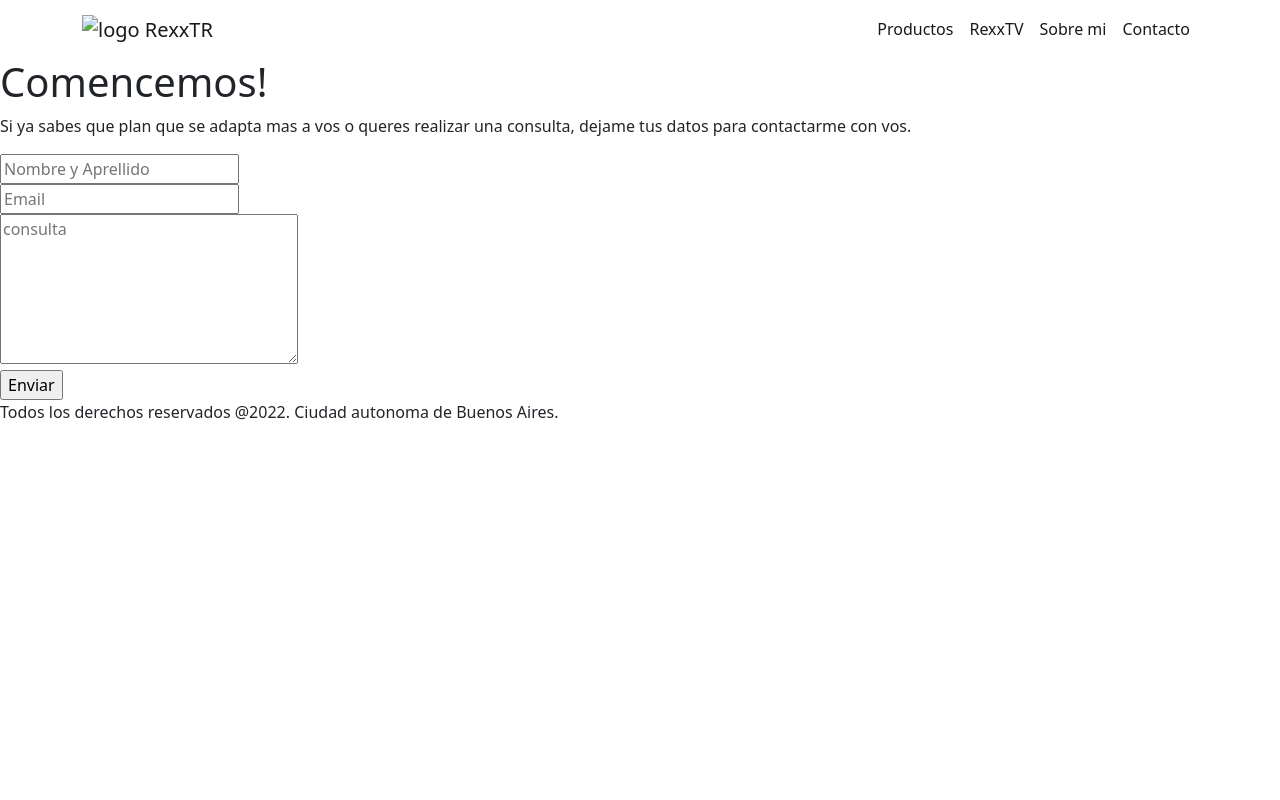
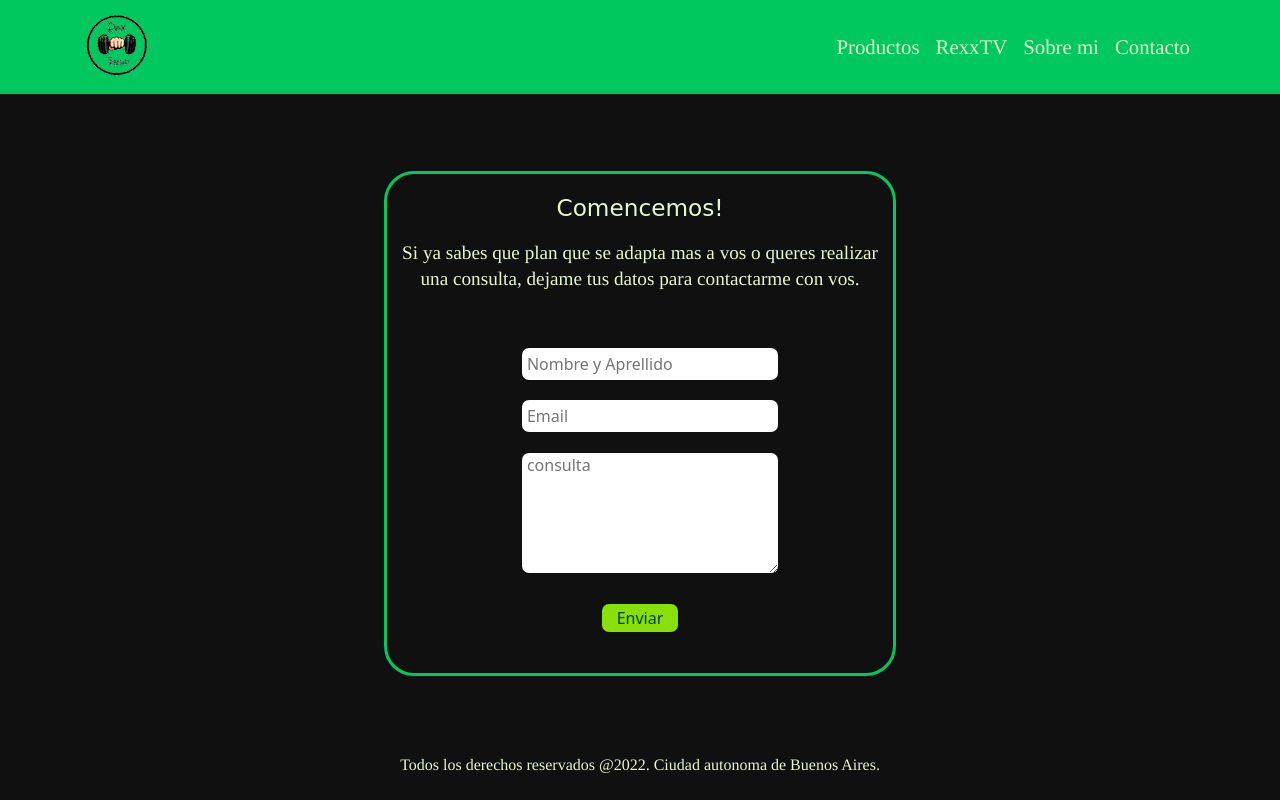
Before and after one commit to AndreaCGonzalez/2da-entrega-proyecto-final, a website: page paginas/solicitar.html in a window 1280 px wide. Drawn offline with nearby package versions, Linux system fonts and the light colour scheme; files that its build step writes are made by us from their sources; the site is published under a folder, as on GitHub Pages, so addresses that start at the root find nothing; a web font is replaced by a local one.

Commit message:
arreglo rutas de img y links

```diff
--- a/paginas/solicitar.html
+++ b/paginas/solicitar.html
@@ -13,7 +13,7 @@
     <link href="https://cdn.jsdelivr.net/npm/bootstrap@5.1.3/dist/css/bootstrap.min.css" rel="stylesheet"
         integrity="sha384-1BmE4kWBq78iYhFldvKuhfTAU6auU8tT94WrHftjDbrCEXSU1oBoqyl2QvZ6jIW3" crossorigin="anonymous">
     <link rel="shortcut icon" href="../imagenes/Logo RexxTR.png" />
-    <link rel="stylesheet" href="/css/estilos.css">
+    <link rel="stylesheet" href="../css/estilos.css">
     <title>RexxTrainer</title>
 </head>
 
@@ -23,7 +23,7 @@
         <nav class="navbar navbar-expand-lg navbar-light">
 
             <div class="container">
-                <a class="navbar-brand" href="../index.html"><img src="/imagenes/Logo RexxTR.png" alt="logo RexxTR" /></a>
+                <a class="navbar-brand" href="../index.html"><img src="../imagenes/Logo RexxTR.png" alt="logo RexxTR" /></a>
 
                 <button class="navbar-toggler" type="button" data-bs-toggle="collapse" data-bs-target="#navbarNav"
                     aria-controls="navbarNav" aria-expanded="false" aria-label="Toggle navigation">
@@ -40,7 +40,7 @@
                             <a class="nav-link active" href="../index.html#RexxTV">RexxTV</a>
                         </li>
                         <li class="nav-item">
-                            <a class="nav-link active" href="/paginas/sobremi.html">Sobre mi</a>
+                            <a class="nav-link active" href="../paginas/sobremi.html">Sobre mi</a>
                         </li>
                         <li class="nav-item">
                             <a class="nav-link active" href="../index.html#Contactame">Contacto</a>
```
Also changed, not shown: index.html (+1 -1 lines), paginas/sobremi.html (+3 -3 lines).
